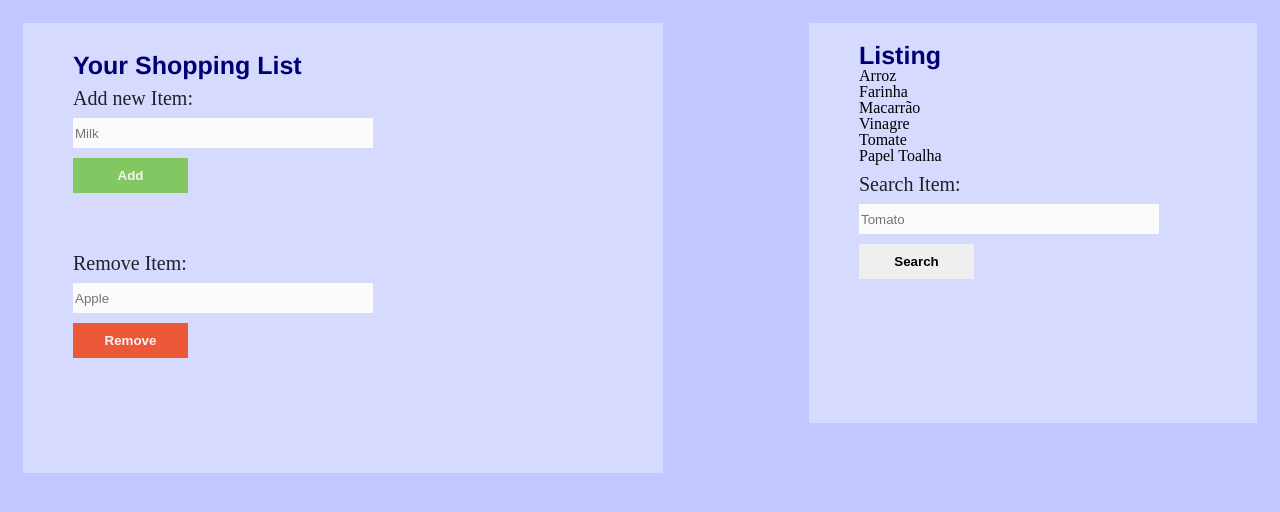
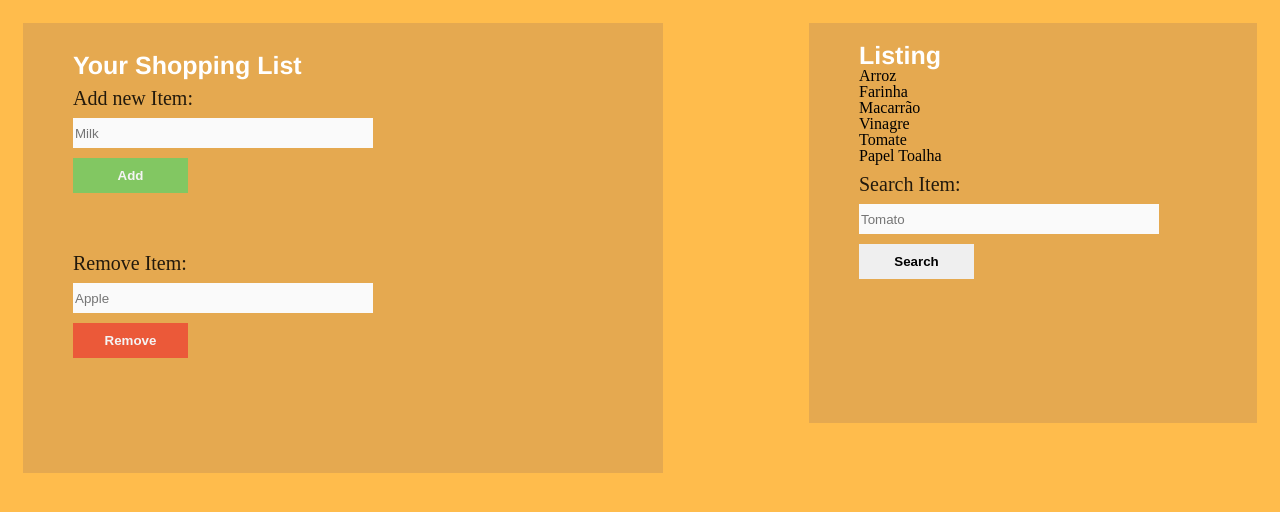
Before and after one commit to JessicaRosalia/Shopping-List, a React (Create React App) app: page / in a window 1280 px wide. Shown: the top 512 px of the page. Built offline with nearby package versions, Linux system fonts and the light colour scheme.

Commit message:
changing color palette

```diff
--- a/src/components/FormItem/style.css
+++ b/src/components/FormItem/style.css
@@ -1,5 +1,5 @@
 .formItem{
-    background-color: rgba(255,255,255,0.33);
+    background-color: rgba(0,0,115,0.1);
     width:50vw;
     height:450px;
     display: flex;
--- a/src/components/Listing/style.css
+++ b/src/components/Listing/style.css
@@ -4,5 +4,5 @@
     display: flex;
     flex-direction: column;
     padding:20px 50px;
-    background-color: rgba(255,255,255,0.33);
+    background-color: rgba(0,0,115,0.1);
 }
--- a/src/components/TextField/style.css
+++ b/src/components/TextField/style.css
@@ -1,7 +1,7 @@
 .field{
     width:300px;
     height:30px;
-    background-color: #fbfbfb;
+    background-color: #fafafa;
     outline: none;
     border: none;
     margin-bottom:10px;
--- a/src/components/Title/index.js
+++ b/src/components/Title/index.js
@@ -19,7 +19,7 @@ const TextStyle = styled.p`
 
 function Title({ value, color, type }) {
     const TYPES = {
-        title: <TitleStyle type={type} color="rgb(0,0,115)" > {value} </TitleStyle>,
+        title: <TitleStyle type={type} color="#fff" > {value} </TitleStyle>,
         text: <TextStyle color={color} type={type}>{value}</TextStyle>
     };
     return (
--- a/src/styles/elements/Base.js
+++ b/src/styles/elements/Base.js
@@ -2,7 +2,7 @@ import { createGlobalStyle } from 'styled-components';
 
 const Base = createGlobalStyle`
 body{
-    background-color: #C2C8FF;
+    background-color: rgb(255,160,0,0.7);
 }
 `;
 
```
